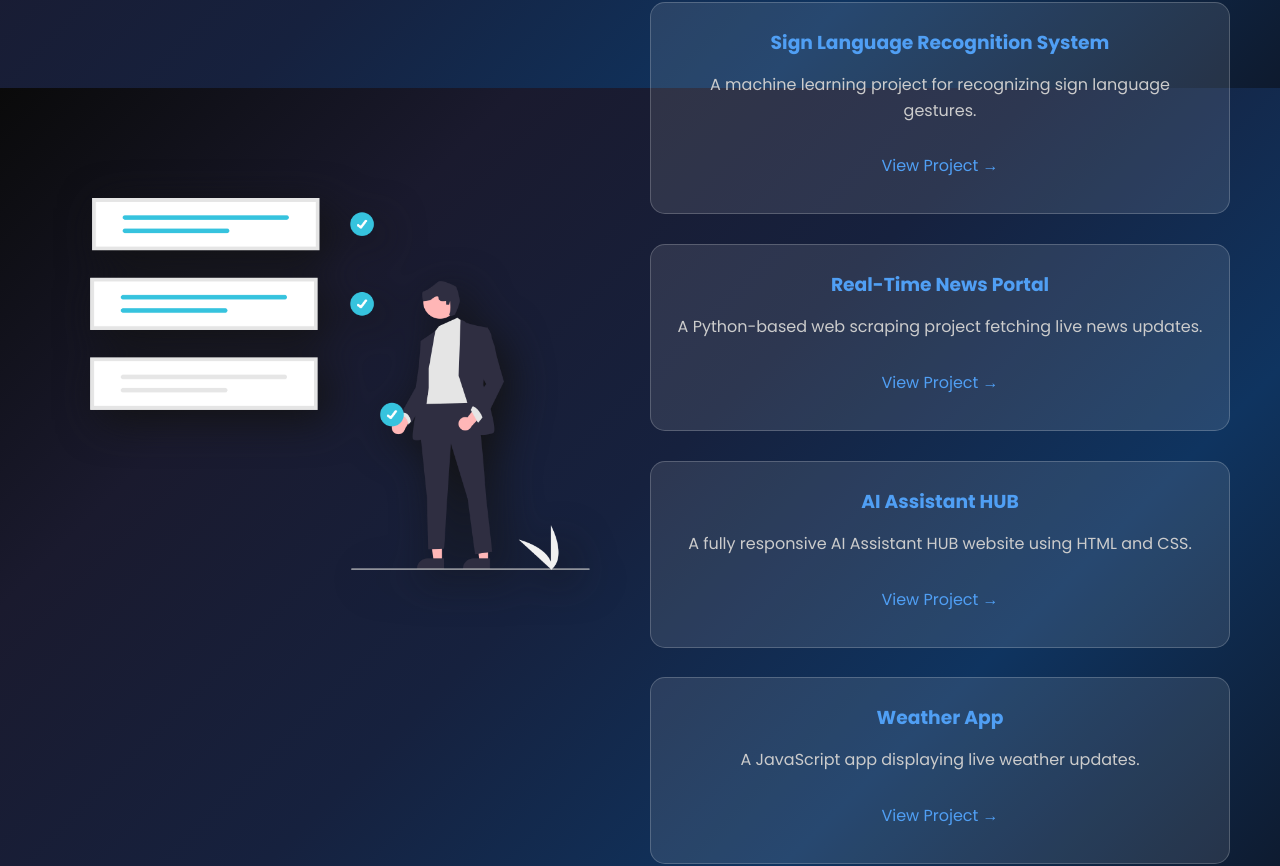
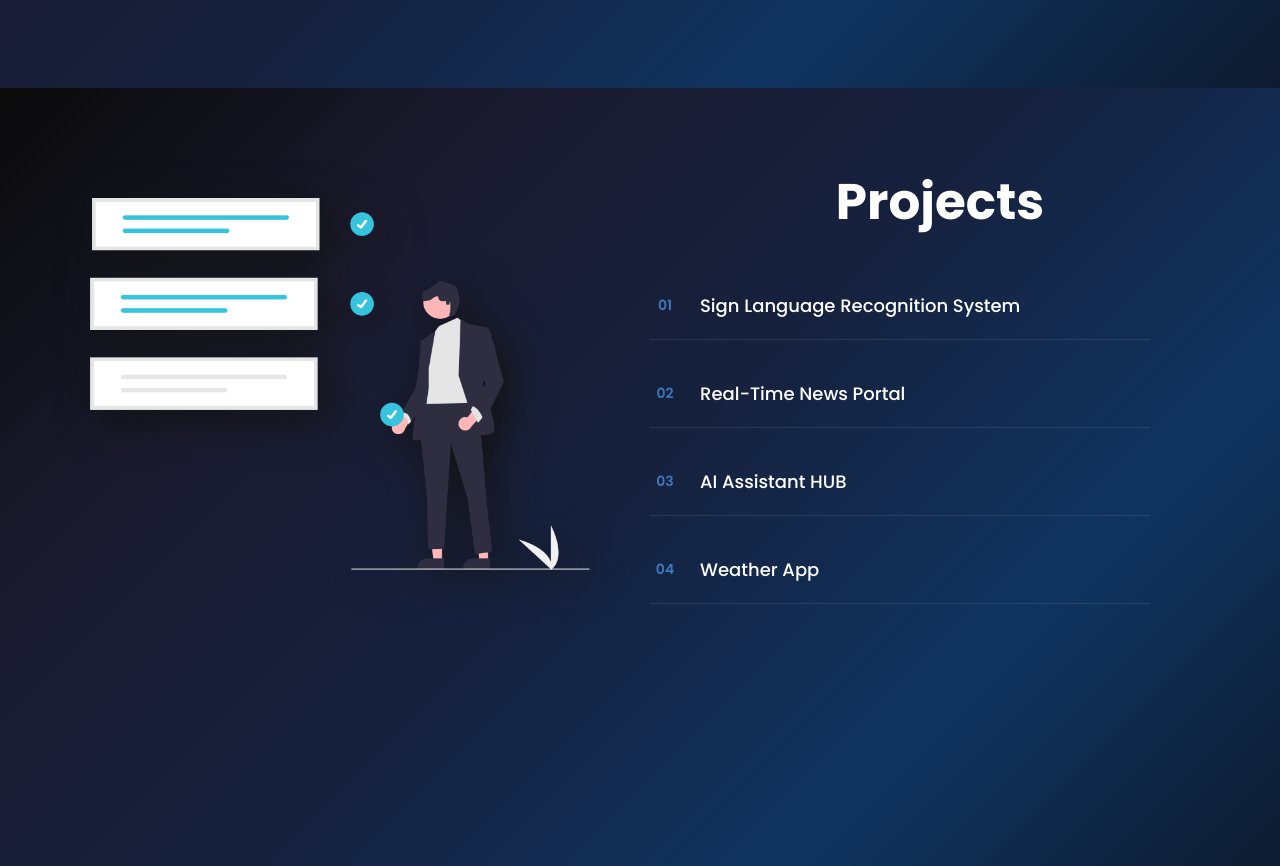
Before and after one commit to Arul-DevX/Personal_portfolio, a React (Vite) app: page / in a window 1280 px wide. Shown: the part 2312-3178 px from the top of the page. Built offline with nearby package versions, Linux system fonts and the light colour scheme; the HTML template or start-up script is replaced by a standard one.

Commit message:
Redesign Projects Section - Remove Boxes and Show Only Titles

```diff
--- a/src/components/Projects.jsx
+++ b/src/components/Projects.jsx
@@ -5,25 +5,21 @@ const Projects = () => {
   const projects = [
     {
       title: "Sign Language Recognition System",
-      description: "A machine learning project for recognizing sign language gestures.",
       link: "/development.html",
       isExternal: false
     },
     {
       title: "Real-Time News Portal",
-      description: "A Python-based web scraping project fetching live news updates.",
       link: "https://newsweb-prkuhrwxypz25uxetdk8f.streamlit.app/",
       isExternal: true
     },
     {
       title: "AI Assistant HUB",
-      description: "A fully responsive AI Assistant HUB website using HTML and CSS.",
       link: "https://arul28032003.github.io/Ai_service_web/",
       isExternal: true
     },
     {
       title: "Weather App",
-      description: "A JavaScript app displaying live weather updates.",
       link: "https://arul28032003.github.io/Simple_web/",
       isExternal: true
     }
@@ -44,24 +40,24 @@ const Projects = () => {
         </div>
         <div className="col1 animate-on-scroll fade-in-right">
           <h2>Projects</h2>
-          <div className="projects-grid">
+          <div className="projects-list">
             {projects.map((project, index) => (
-              <ThreeDCard
+              <div
                 key={index}
-                className="project animate-on-scroll fade-in-up"
-                style={{animationDelay: `${index * 0.1}s`}}
+                className="project-item animate-on-scroll fade-in-up"
+                style={{animationDelay: `${index * 0.15}s`}}
               >
-                <h3>{project.title}</h3>
-                <p>{project.description}</p>
                 <a
                   href={project.link}
-                  className="btn"
+                  className="project-link"
                   target={project.isExternal ? "_blank" : "_self"}
                   rel={project.isExternal ? "noopener noreferrer" : ""}
                 >
-                  View Project &rarr;
+                  <span className="project-number">0{index + 1}</span>
+                  <h3 className="project-title">{project.title}</h3>
+                  <div className="project-arrow">→</div>
                 </a>
-              </ThreeDCard>
+              </div>
             ))}
           </div>
         </div>
--- a/src/index.css
+++ b/src/index.css
@@ -166,11 +166,11 @@ body {
 .animate-on-scroll:nth-child(4) { animation-delay: 0.3s; }
 .animate-on-scroll:nth-child(5) { animation-delay: 0.4s; }
 
-/* Project cards staggered animation */
-.project.animate-on-scroll:nth-child(1) { animation-delay: 0s; }
-.project.animate-on-scroll:nth-child(2) { animation-delay: 0.15s; }
-.project.animate-on-scroll:nth-child(3) { animation-delay: 0.3s; }
-.project.animate-on-scroll:nth-child(4) { animation-delay: 0.45s; }
+/* Project items staggered animation */
+.project-item.animate-on-scroll:nth-child(1) { animation-delay: 0s; }
+.project-item.animate-on-scroll:nth-child(2) { animation-delay: 0.15s; }
+.project-item.animate-on-scroll:nth-child(3) { animation-delay: 0.3s; }
+.project-item.animate-on-scroll:nth-child(4) { animation-delay: 0.45s; }
 
 .navibar {
     display: flex;
@@ -281,12 +281,10 @@ a {
   font-size: 50px;
   line-height: 60px;
   margin: 0 0 25px;
-  /* Remove the problematic opacity and transform */
   color: #fff;
 }
 
 .col1 p {
-  /* Remove the problematic opacity and transform */
   color: #fff;
   line-height: 1.6;
 }
@@ -434,7 +432,6 @@ footer {
   color: white;
   font-family: 'Poppins', sans-serif;
   font-weight: 600;
-  /* Remove the problematic opacity and transform */
 }
 
 .click:hover {
@@ -505,78 +502,129 @@ footer {
     }
 }
 
-.projects-grid {
-  display: grid;
-  grid-template-columns: repeat(auto-fit, minmax(320px, 1fr));
-  gap: 30px;
-  margin-top: 30px;
+/* New Projects List Styles */
+.projects-list {
+  display: flex;
+  flex-direction: column;
+  gap: 20px;
+  margin-top: 40px;
+  max-width: 500px;
 }
 
-.project {
-  background: rgba(255, 255, 255, 0.1);
-  padding: 25px;
-  border-radius: 15px;
-  backdrop-filter: blur(10px);
-  border: 1px solid rgba(255, 255, 255, 0.2);
-  transition: all 0.6s cubic-bezier(0.25, 0.46, 0.45, 0.94);
-  transform: translateY(50px) scale(0.9);
+.project-item {
   opacity: 0;
-  filter: blur(3px);
+  transform: translateY(30px);
+  transition: all 0.8s cubic-bezier(0.25, 0.46, 0.45, 0.94);
 }
 
-.project.animate {
-  transform: translateY(0) scale(1);
+.project-item.animate {
   opacity: 1;
-  filter: blur(0px);
+  transform: translateY(0);
 }
 
-.project:hover {
-  transform: translateY(-5px) scale(1.02);
-  box-shadow: 0 10px 30px rgba(80, 159, 244, 0.3);
+.project-link {
+  display: flex;
+  align-items: center;
+  gap: 20px;
+  padding: 20px 0;
+  text-decoration: none;
+  color: #fff;
+  border-bottom: 1px solid rgba(255, 255, 255, 0.1);
+  transition: all 0.4s cubic-bezier(0.25, 0.46, 0.45, 0.94);
+  position: relative;
+  overflow: hidden;
 }
 
-.project h3 {
-  color: #509ff4;
-  margin-bottom: 15px;
-  /* Keep project card text animations but make them more subtle */
-  transform: translateY(10px);
-  opacity: 0.8;
-  transition: all 0.6s cubic-bezier(0.25, 0.46, 0.45, 0.94);
-  transition-delay: 0.2s;
+.project-link::before {
+  content: '';
+  position: absolute;
+  left: 0;
+  bottom: 0;
+  width: 0;
+  height: 2px;
+  background: linear-gradient(90deg, #509ff4, #86bcf2);
+  transition: width 0.4s cubic-bezier(0.25, 0.46, 0.45, 0.94);
 }
 
-.project.animate h3 {
-  transform: translateY(0);
-  opacity: 1;
+.project-link:hover::before {
+  width: 100%;
 }
 
-.project p {
-  margin-bottom: 20px;
-  color: #ccc;
-  line-height: 1.6;
-  /* Keep project card text animations but make them more subtle */
-  transform: translateY(10px);
-  opacity: 0.8;
-  transition: all 0.6s cubic-bezier(0.25, 0.46, 0.45, 0.94);
-  transition-delay: 0.3s;
+.project-link:hover {
+  transform: translateX(10px);
+  border-bottom-color: rgba(80, 159, 244, 0.3);
 }
 
-.project.animate p {
-  transform: translateY(0);
-  opacity: 1;
+.project-number {
+  font-size: 14px;
+  font-weight: 600;
+  color: #509ff4;
+  min-width: 30px;
+  opacity: 0.7;
+  transition: all 0.3s ease;
 }
 
-.project .btn {
-  /* Keep project card button animations but make them more subtle */
-  transform: translateY(10px);
-  opacity: 0.8;
-  transition: all 0.6s cubic-bezier(0.25, 0.46, 0.45, 0.94);
-  transition-delay: 0.4s;
+.project-link:hover .project-number {
+  opacity: 1;
+  transform: scale(1.1);
 }
 
-.project.animate .btn {
-  transform: translateY(0);
+.project-title {
+  flex: 1;
+  font-size: 18px;
+  font-weight: 500;
+  margin: 0;
+  color: #fff;
+  transition: all 0.3s ease;
+  text-align: left;
+}
+
+.project-link:hover .project-title {
+  color: #509ff4;
+  transform: translateX(5px);
+}
+
+.project-arrow {
+  font-size: 18px;
+  color: #509ff4;
+  transition: all 0.3s cubic-bezier(0.25, 0.46, 0.45, 0.94);
+  opacity: 0;
+  transform: translateX(-10px);
+}
+
+.project-link:hover .project-arrow {
   opacity: 1;
+  transform: translateX(0);
+}
+
+/* Mobile responsive for projects */
+@media (max-width: 768px) {
+  .projects-list {
+    max-width: 100%;
+    gap: 15px;
+  }
+
+  .project-link {
+    padding: 15px 0;
+    gap: 15px;
+  }
+
+  .project-title {
+    font-size: 16px;
+  }
+
+  .project-number {
+    font-size: 12px;
+    min-width: 25px;
+  }
+
+  .project-arrow {
+    font-size: 16px;
+  }
+
+  .project-link:hover {
+    transform: translateX(5px);
+  }
 }
 
 /* Smooth scroll */
```
